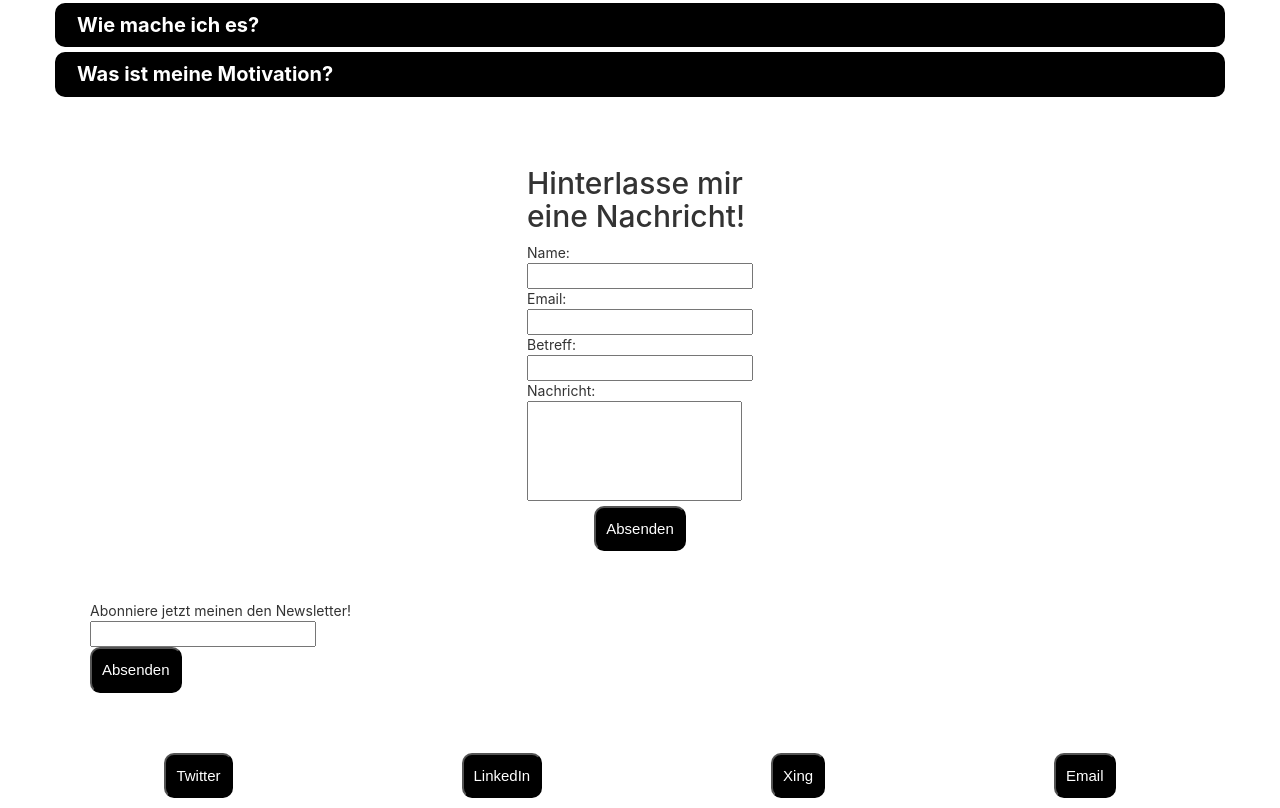
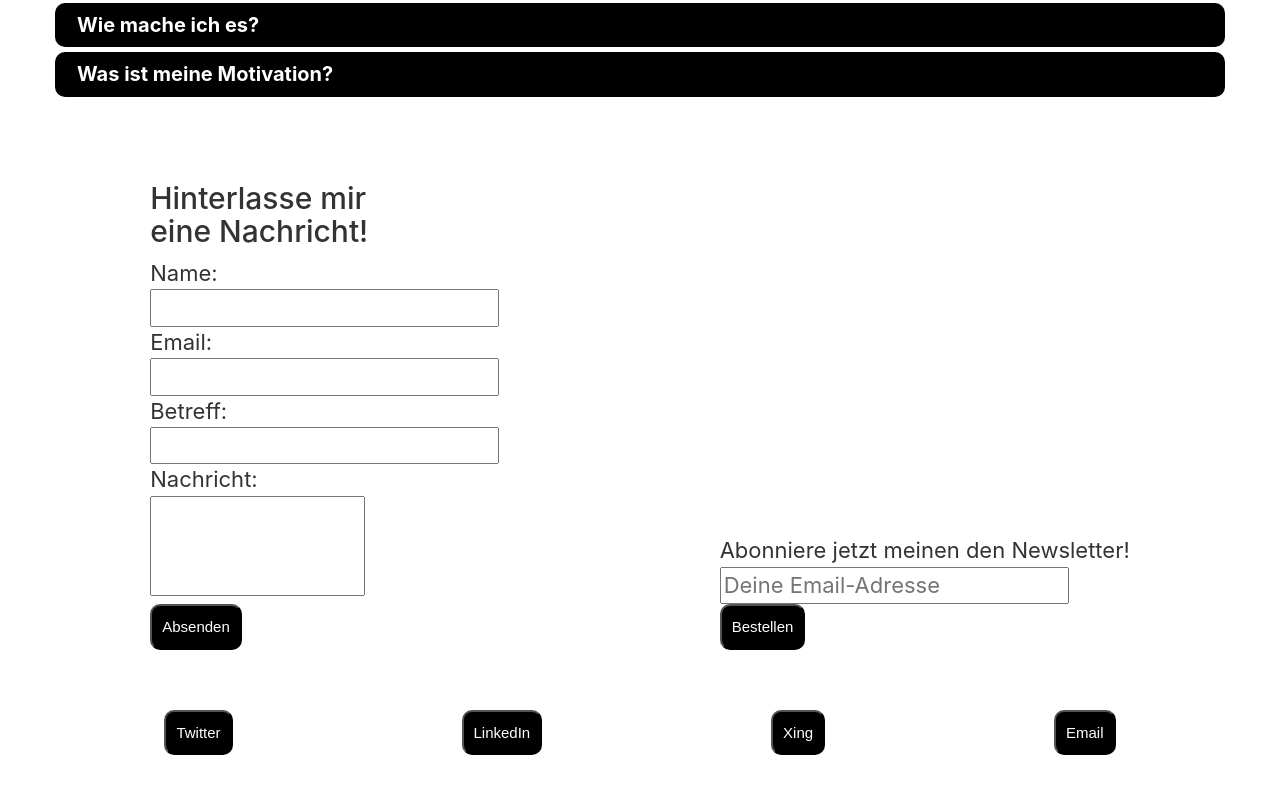
Before and after one commit to msirisko/react_portfolio, a React (Create React App) app: page / in a window 1280 px wide. Shown: the part 684-1492 px from the top of the page. After the commit the page ends 1449 px from the top, so only its background shows below. Built offline with nearby package versions, Linux system fonts and the light colour scheme; data requests are answered from the project's data file.

Commit message:
newsletter added

```diff
--- a/src/Components/Contact/Contact.jsx
+++ b/src/Components/Contact/Contact.jsx
@@ -1,4 +1,4 @@
-import style from "./ContactForm/ContactForm.module.css";
+import style from "./Contact.module.css";
 import ContactForm from "./ContactForm/ContactForm";
 import {useState, useEffect} from "react";
 import {getAllContacts} from "./ContactForm/ContactApiService";
--- a/src/Components/Contact/Contact.module.css
+++ b/src/Components/Contact/Contact.module.css
@@ -7,7 +7,7 @@
 @media only screen and (min-width: 768px) {
     .Contact {
         display: flex;
-        justify-content: space-between;
         flex-direction: row;
+        justify-content: space-around;
     }
 }
--- a/src/Components/Contact/ContactForm/ContactForm.jsx
+++ b/src/Components/Contact/ContactForm/ContactForm.jsx
@@ -69,7 +69,7 @@ export default function ContactForm({ sendDataOnSubmit }) {
                 onChange={onMessageChange}
             />
             <br/>
-            <button className={style.Send}>Absenden</button>
+            <button>Absenden</button>
 
         </form>
             </div>
--- a/src/Components/Contact/ContactForm/ContactForm.module.css
+++ b/src/Components/Contact/ContactForm/ContactForm.module.css
@@ -8,6 +8,3 @@ textarea{
     width: 215px;
     height: 100px;
 }
-.Send{
-    margin: auto;
-}
--- a/src/Components/Contact/Newsletter/Newsletter.jsx
+++ b/src/Components/Contact/Newsletter/Newsletter.jsx
@@ -25,8 +25,9 @@ export default function Newsletter({ sendDataOnSubmit }){
                     type="email"
                     value={email}
                     onChange={onEmailChange}
+                    placeholder="Deine Email-Adresse"
                 />
-                <button className={style.Send}>Absenden</button>
+                <button>Bestellen</button>
 
             </form>
         </div>
--- a/src/Components/Contact/Newsletter/Newsletter.module.css
+++ b/src/Components/Contact/Newsletter/Newsletter.module.css
@@ -1,3 +1,6 @@
 .Newsletter {
     margin: 50px;
+    display: flex;
+    flex-direction: column;
+    justify-content: end;
 }
```
